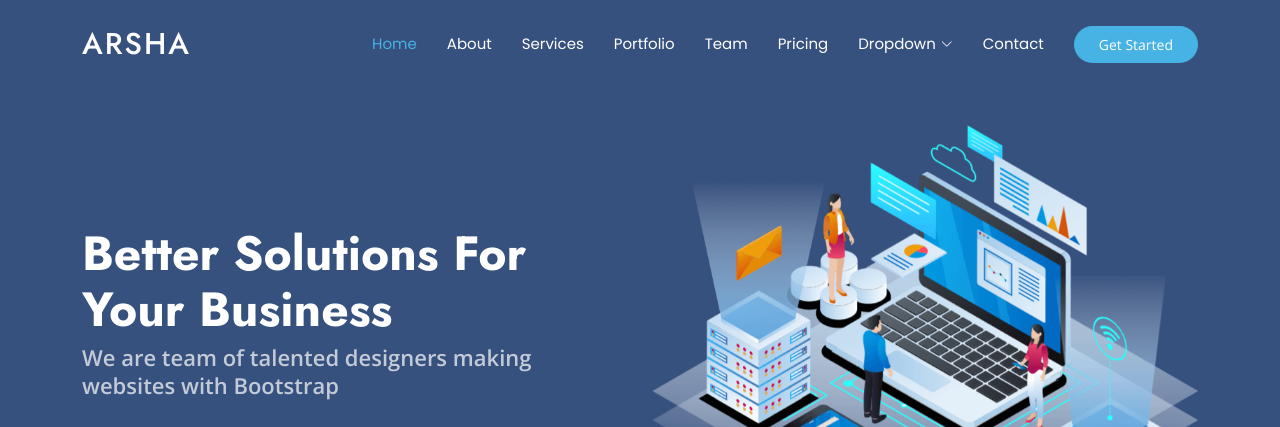
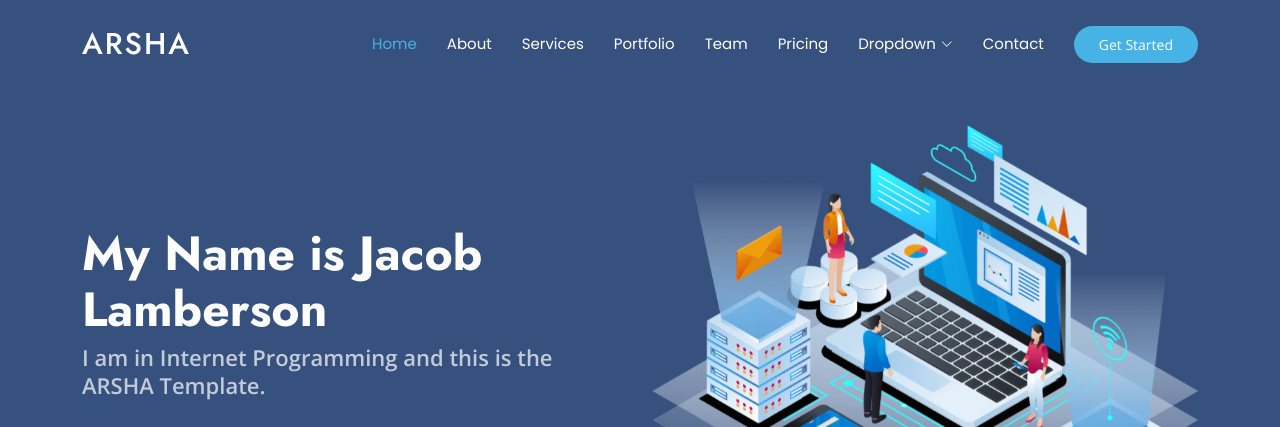
Before and after one commit to DxSinister/AWS-Hosting, a plain HTML site: page index.html in a window 1280 px wide. Shown: the top 427 px of the page. Drawn offline with nearby package versions, Linux system fonts and the light colour scheme.

Commit message:
Update index.html
I personalized the website for the grade

```diff
--- a/index.html
+++ b/index.html
@@ -90,8 +90,9 @@
       <div class="container">
         <div class="row gy-4">
           <div class="col-lg-6 order-2 order-lg-1 d-flex flex-column justify-content-center" data-aos="zoom-out">
-            <h1>Better Solutions For Your Business</h1>
-            <p>We are team of talented designers making websites with Bootstrap</p>
+            <h1>My Name is Jacob Lamberson</h1>
+            <p>I am in Internet Programming and this is the ARSHA Template.</p>
+
             <div class="d-flex">
               <a href="#about" class="btn-get-started">Get Started</a>
               <a href="https://www.youtube.com/watch?v=Y7f98aduVJ8" class="glightbox btn-watch-video d-flex align-items-center"><i class="bi bi-play-circle"></i><span>Watch Video</span></a>
```
